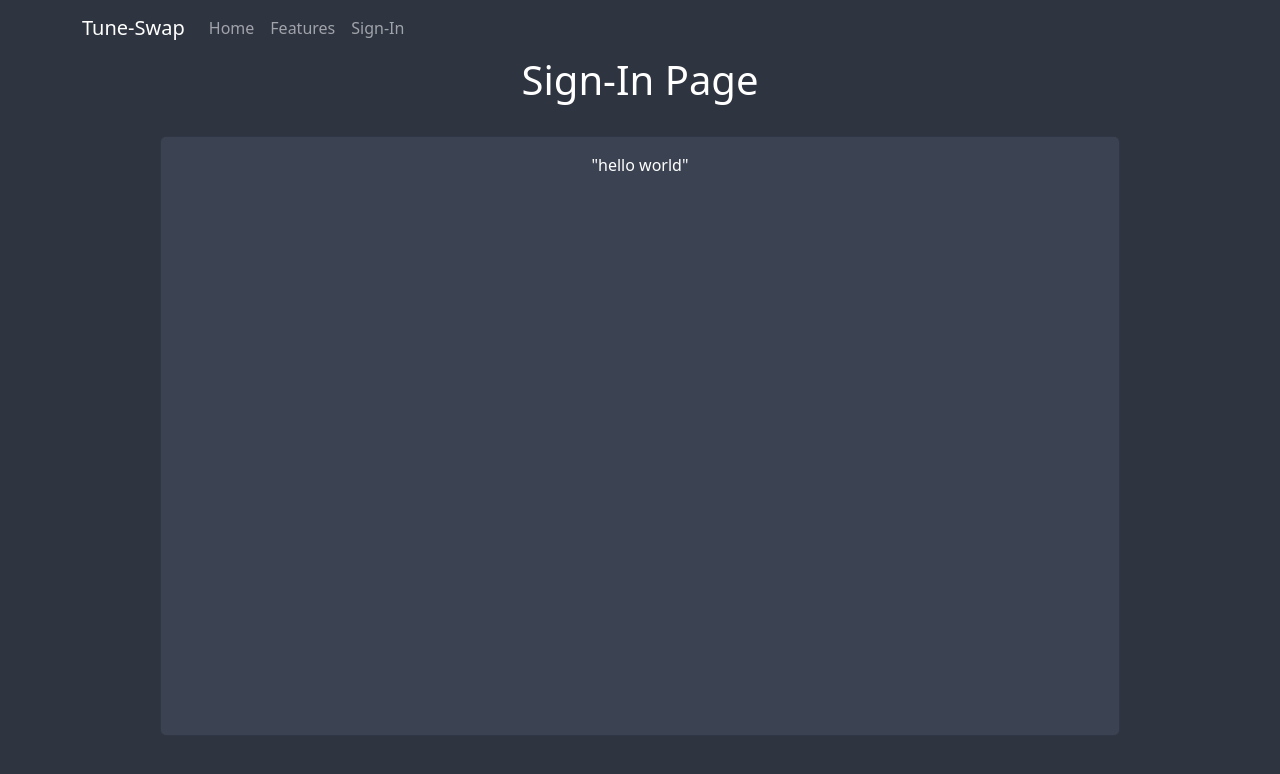
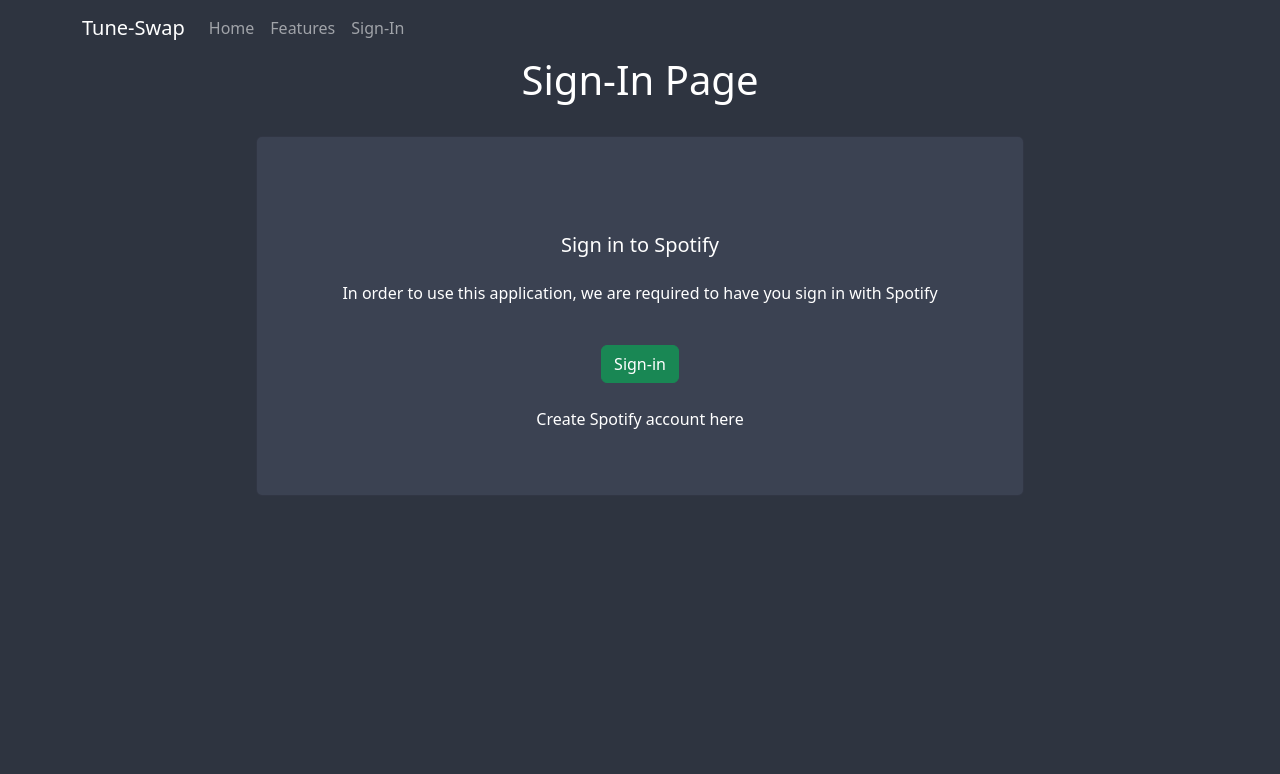
Before and after one commit to alanLherrera/tune-swap, a React (Create React App) app: page /sign-in in a window 1280 px wide. Shown: the top 774 px of the page. Built offline with nearby package versions, Linux system fonts and the light colour scheme.

Commit message:
added card and text with links to sign in page

```diff
--- a/src/App.css
+++ b/src/App.css
@@ -10,8 +10,8 @@
 }
 
 .navCard {
-  height: 75vh !important;
-  width: 75vw !important;
+  height: 45vh !important;
+  width: 60vw !important;
   background-color: #3B4252 !important;
   margin: auto;
 }
@@ -19,3 +19,22 @@
 .signIn {
   width: 100vw;
 }
+
+.cardTitle {
+  margin-top: 10vh !important;
+}
+
+.createAcc {
+  background: none;
+	color: inherit;
+	border: none;
+	padding: 0;
+	font: inherit;
+	cursor: pointer;
+	outline: inherit;
+  text-decoration: none;
+}
+
+.createAcc:hover {
+  color: #a0a3a9;
+}
--- a/src/signin.js
+++ b/src/signin.js
@@ -1,4 +1,4 @@
-import { Card } from "react-bootstrap"
+import { Card, Button } from "react-bootstrap"
 
 function SignIn () {
     return(
@@ -6,7 +6,17 @@
             <h1>Sign-In Page</h1>
             <br></br>
             <Card className="navCard">
-                <Card.Body>"hello world"</Card.Body>
+                <Card.Body>
+                    <Card.Title className="cardTitle">Sign in to Spotify</Card.Title>
+                    <Card.Body>
+                        <Card.Text>In order to use this application, we are required to have you sign in with Spotify</Card.Text>
+                        <br></br>
+                        <Button variant="success">Sign-in</Button>{' '}
+                        <br></br>
+                        <br></br>
+                        <Card.Link className="createAcc" target="_blank" rel="noopener noreferrer" href='https://www.spotify.com/us/signup?forward_url=https%3A%2F%2Fopen.spotify.com%2F'>Create Spotify account here</Card.Link>
+                    </Card.Body>
+                </Card.Body>
             </Card>
         </div>
     )
```
